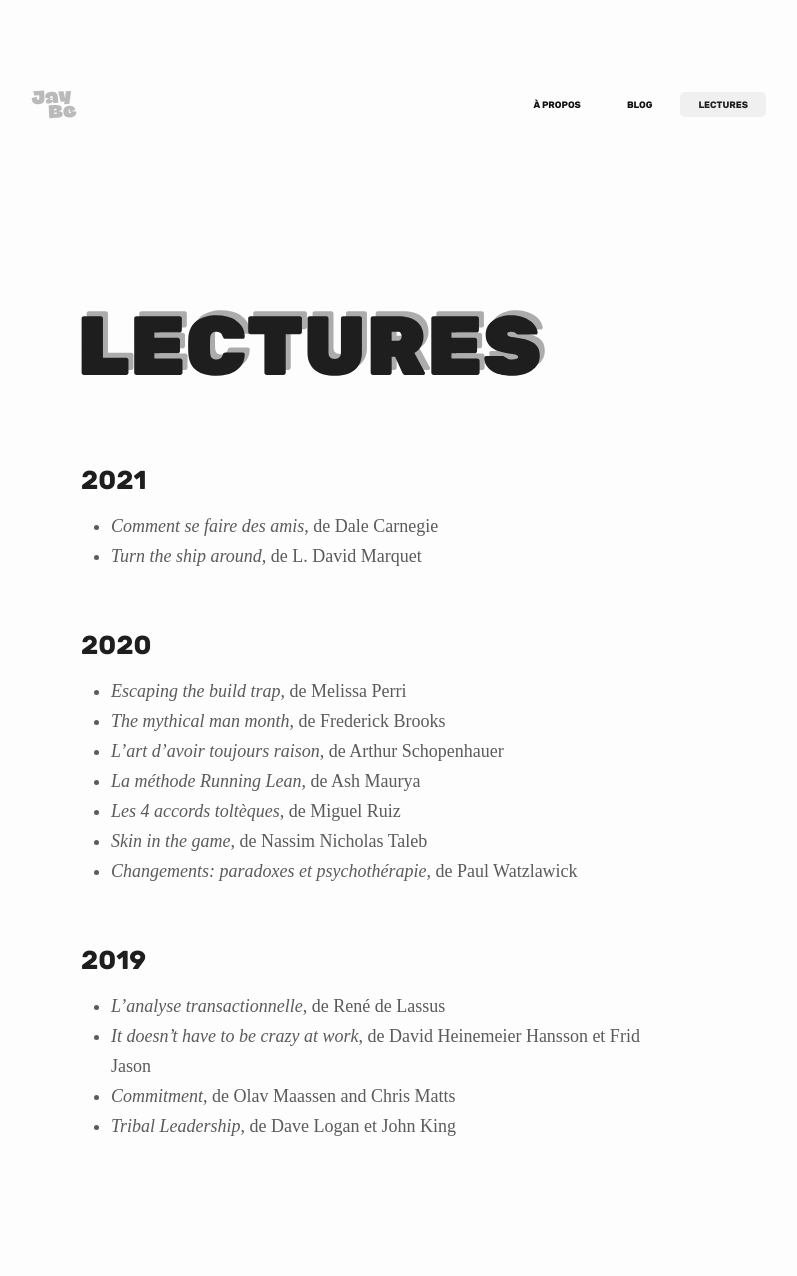
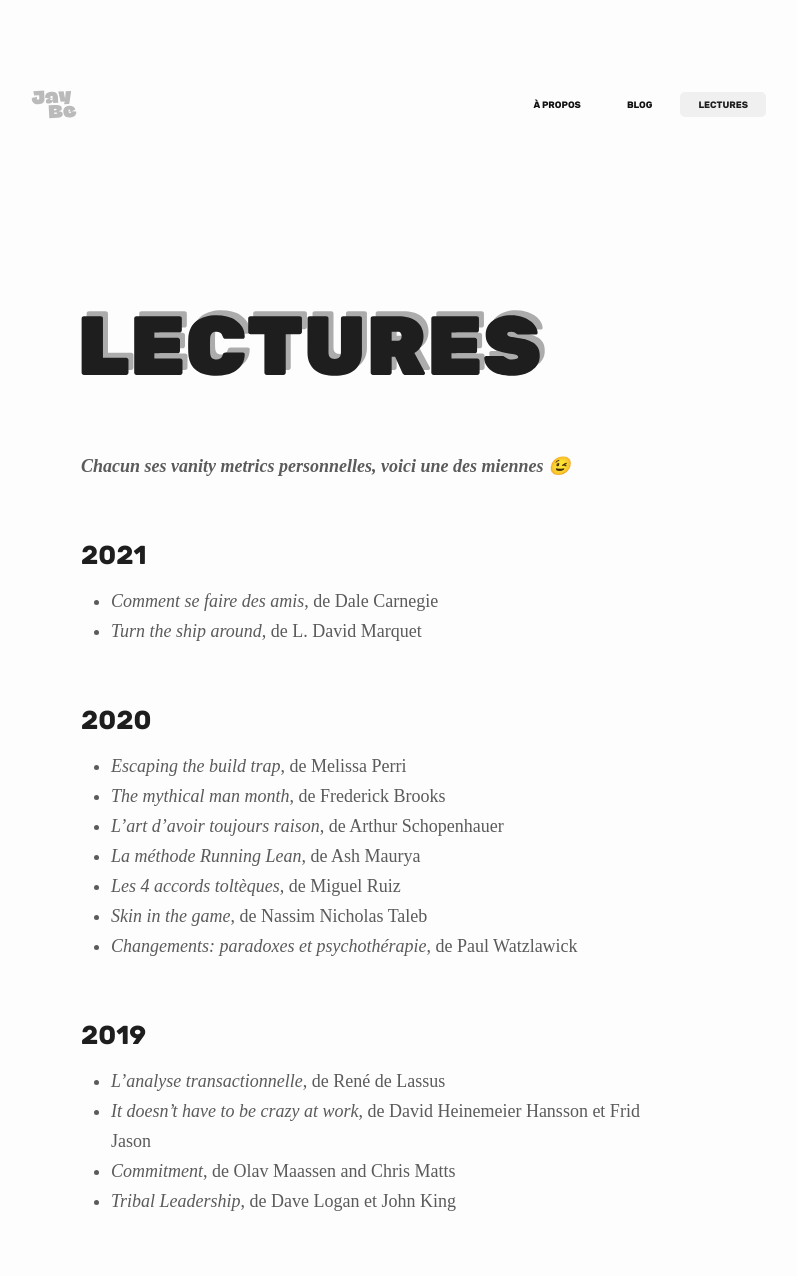
Before and after one commit to JbDenoual/jbdenoual.github.io, a Jekyll site: the page built from books.md, in a window 1280 px wide. Shown: the whole page, without its empty margins (239-1036 px from the left). Built offline with Jekyll 4.4.1, drawn with Linux system fonts in a browser that asks for light colours; some web fonts are replaced; before the commit the page ends 1201 px from its top, so only the background shows below that.

Commit message:
[Add] Head note in reading section

```diff
--- a/books.md
+++ b/books.md
@@ -7,6 +7,8 @@ permalink: /books/
 <div class="page-title">
   <img src="{{ '/assets/images/books_title.svg' | relative_url }}">
 </div>
+
+_**Chacun ses vanity metrics personnelles, voici une des miennes 😉**_
 
 ### 2021 ###
 
```
